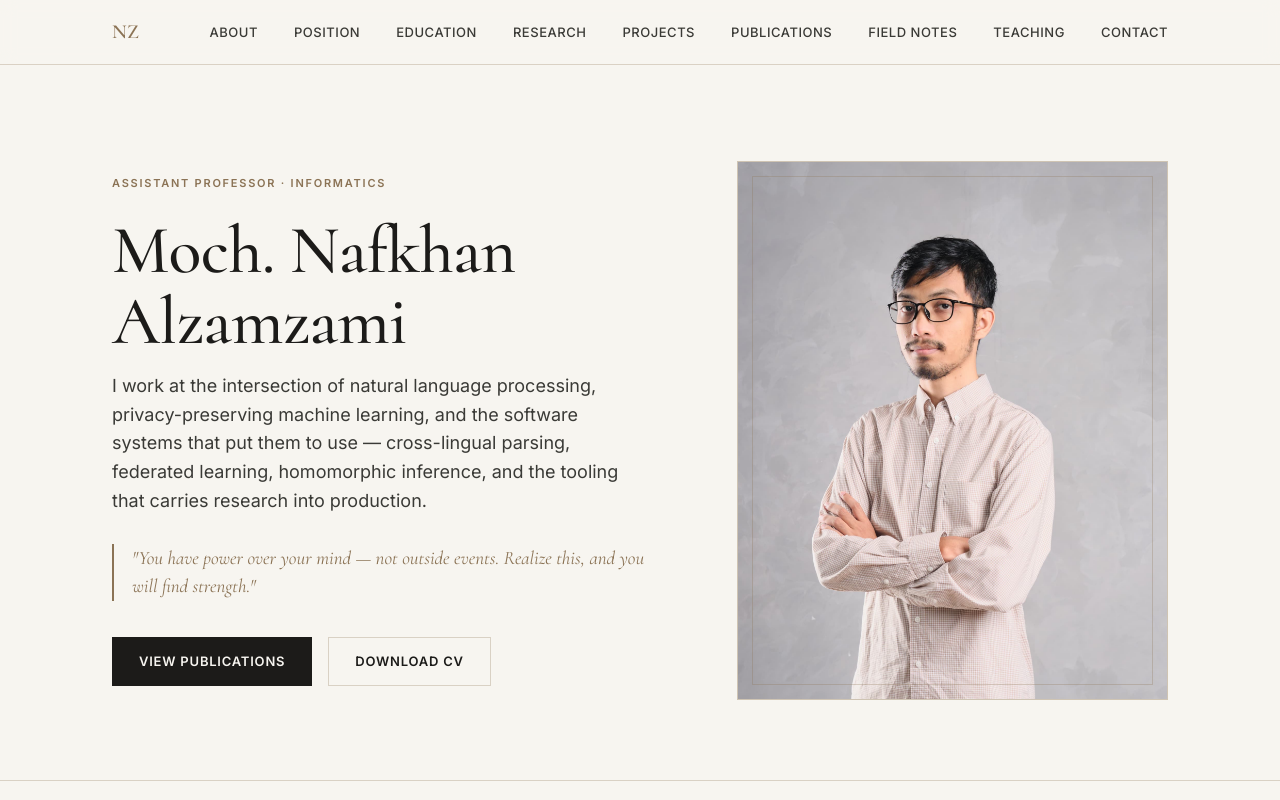
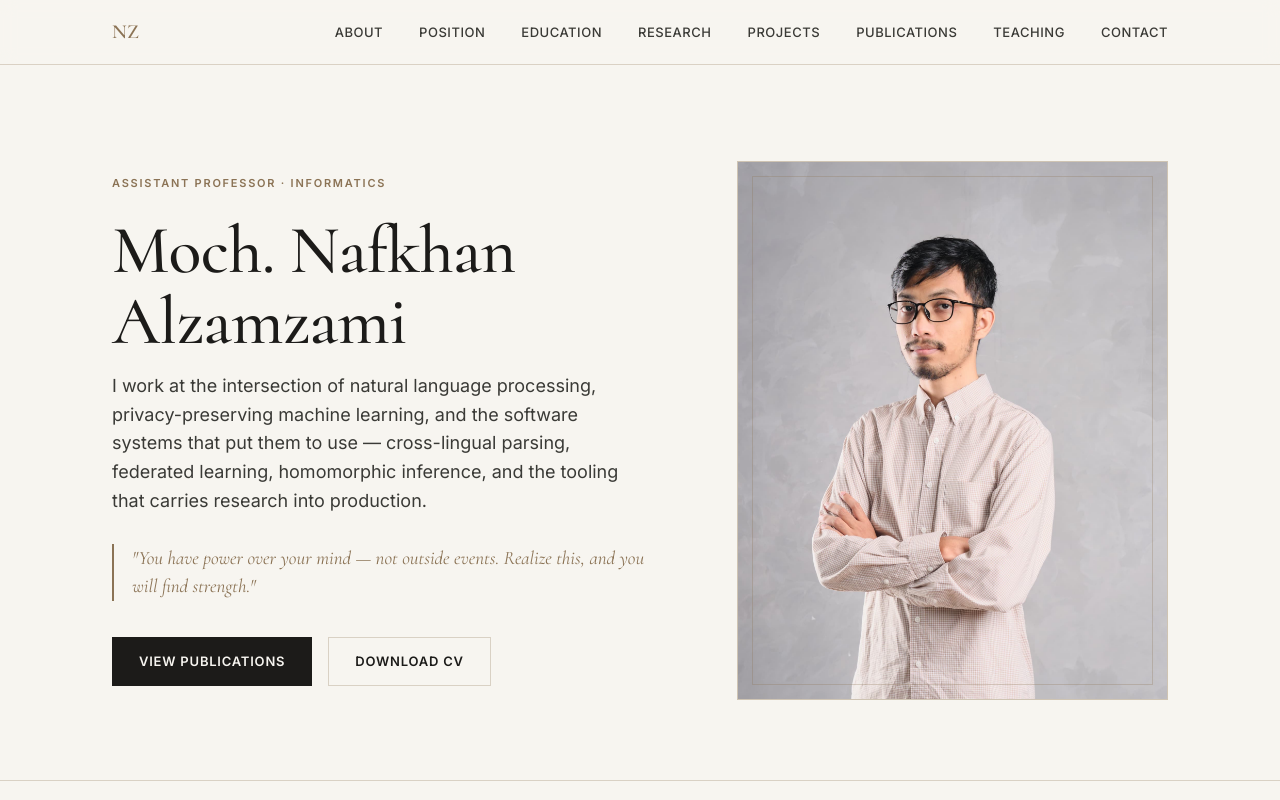
Before and after one commit to nafkhanzam/website-v2, a SvelteKit app: page / in a window 1280 px wide. Shown: the top 800 px of the page. Built offline with nearby package versions, Linux system fonts and the light colour scheme.

Commit message:
fix sections filter in nav

```diff
--- a/src/routes/_/components/Nav.svelte
+++ b/src/routes/_/components/Nav.svelte
@@ -2,7 +2,7 @@
   import {CONTENT, SECTIONS} from "../contents";
 
   const links = CONTENT.nav.links.filter(
-    (link) => SECTIONS[link.href.slice(1) as keyof typeof SECTIONS] ?? true,
+    (link) => SECTIONS[link.href.slice(2) as keyof typeof SECTIONS] ?? true,
   );
 
   let mobileNavOpen = $state(false);
```
